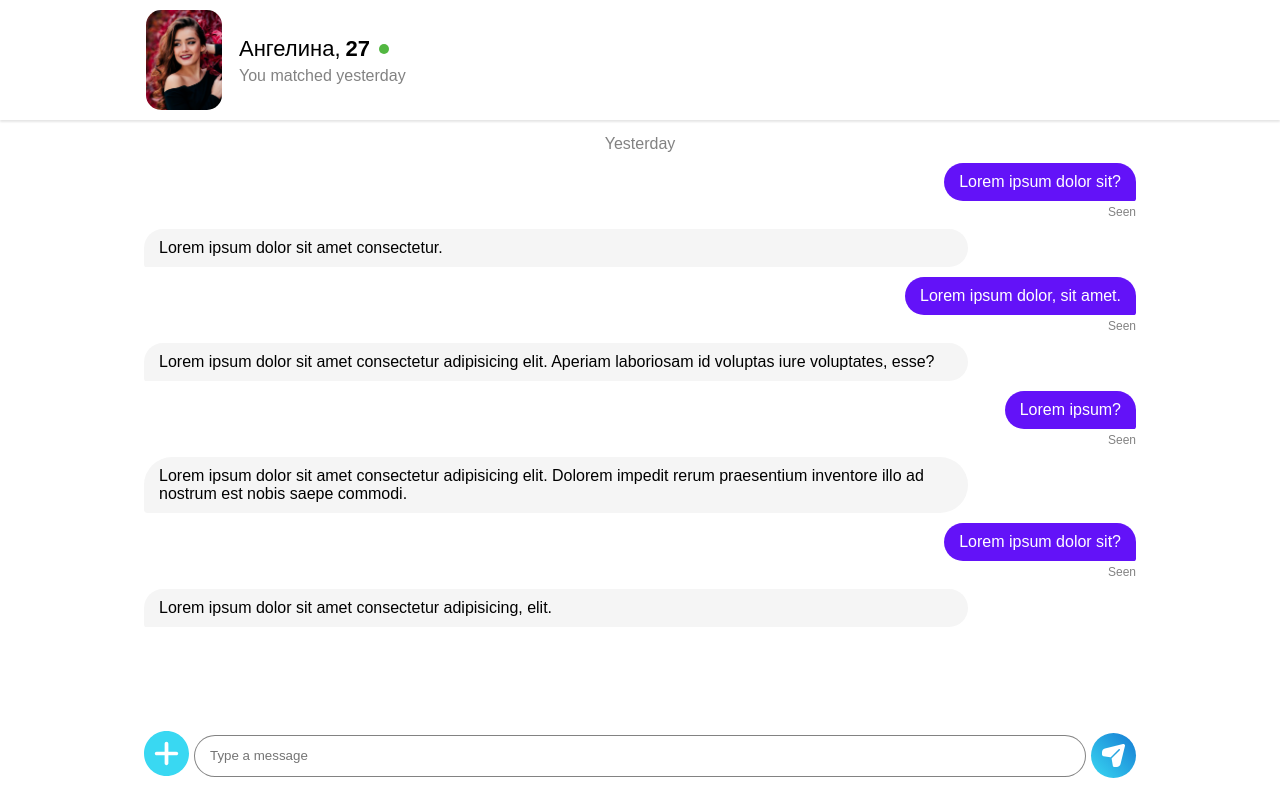
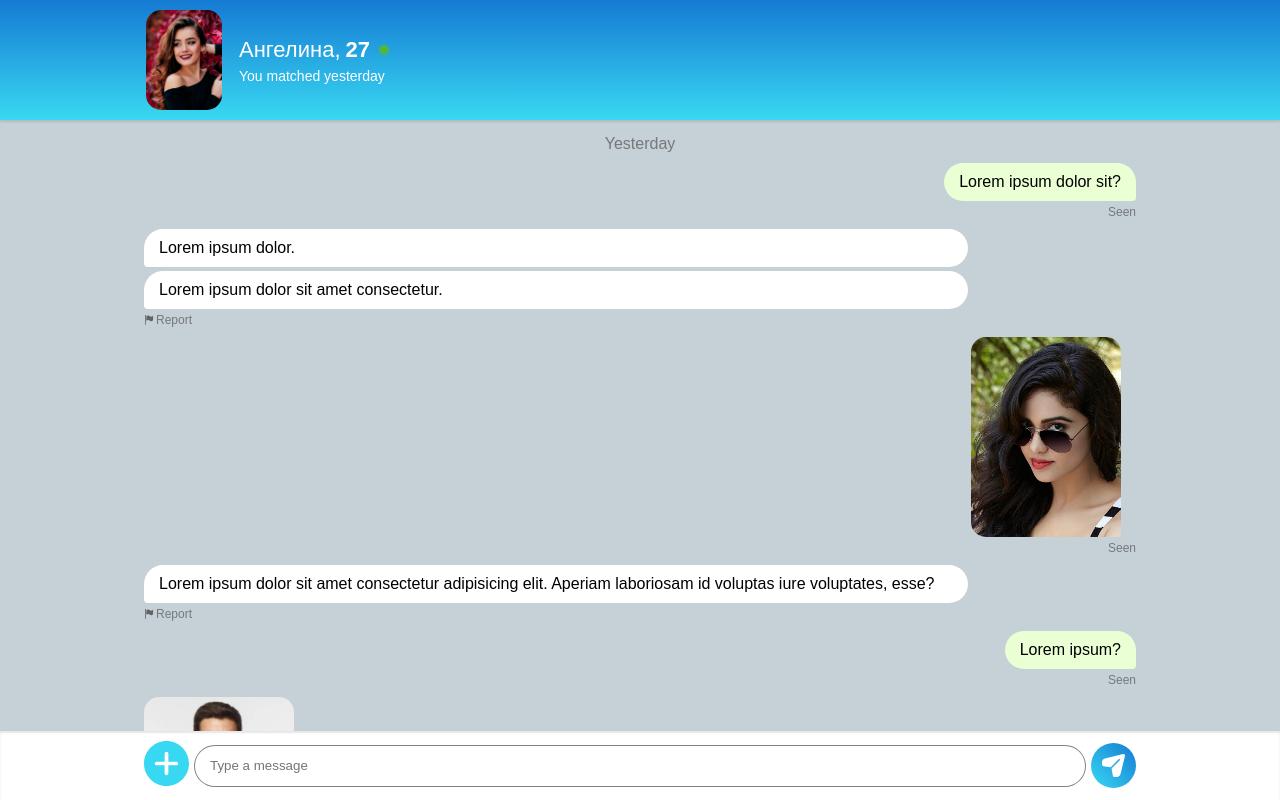
Before and after one commit to webDevT/flirtu-chart, a website: page app/index.html in a window 1280 px wide. Drawn offline with nearby package versions, Linux system fonts and the light colour scheme.

Commit message:
chat updates

```diff
--- a/app/index.html
+++ b/app/index.html
@@ -64,13 +64,23 @@
 
 <div class="chart-row">
 	<div class="text-left">
+			Lorem ipsum dolor.
+		</div>
+			<div class="text-left">
 			Lorem ipsum dolor sit amet consectetur.
+		</div>
+		<div class="msg-status msg-status--left">
+			<img src="img/report.svg" alt="">
+			Report
 		</div>
 </div>
 
 	<div class="chart-row">
-			<div class="text-right">
-			Lorem ipsum dolor, sit amet.
+			<div class="text-right text-right--photo">
+			<a href="img/photo2.jpg" data-fancybox="gallery2" class="fancybox user-photo">
+			<img src="img/photo2.jpg" alt="">
+		</a>
+
 		</div>
 		<div class="msg-status msg-status--right">
 			Seen
@@ -79,6 +89,10 @@
 <div class="chart-row">
 	<div class="text-left">
 			Lorem ipsum dolor sit amet consectetur adipisicing elit. Aperiam laboriosam id voluptas iure voluptates, esse?
+		</div>
+		<div class="msg-status msg-status--left">
+			<img src="img/report.svg" alt="">
+			Report
 		</div>
 </div>
 
@@ -91,10 +105,18 @@
 		</div>
 		</div>
 <div class="chart-row">
-	<div class="text-left">
-			Lorem ipsum dolor sit amet consectetur adipisicing elit. Dolorem impedit rerum praesentium inventore illo ad nostrum est nobis saepe commodi.
+	<div class="text-left text-left--photo">
+			<a href="img/photo3.jpg" data-fancybox="gallery2" class="fancybox user-photo">
+			<img src="img/photo3.jpg" alt="">
+		</a>
+
+		</div>
+		<div class="msg-status msg-status--left">
+			<img src="img/report.svg" alt="">
+			Report
 		</div>
 </div>
+
 
 	<div class="chart-row">
 			<div class="text-right">
@@ -107,6 +129,10 @@
 <div class="chart-row">
 	<div class="text-left">
 			Lorem ipsum dolor sit amet consectetur adipisicing, elit.
+		</div>
+		<div class="msg-status msg-status--left">
+			<img src="img/report.svg" alt="">
+			Report
 		</div>
 </div>
 	</div>
--- a/app/js/main.js
+++ b/app/js/main.js
@@ -5,5 +5,9 @@ $(function(){
   transitionDuration: 0,
 
 });
+ $('[data-fancybox="gallery2"]').fancybox({
+  transitionEffect: "fade",
+  transitionDuration: 0,
 
 });
+});
--- a/app/sass/style.sass
+++ b/app/sass/style.sass
@@ -25,6 +25,7 @@ body
 	height: auto
 	background: #fff
 	box-sizing: border-box
+	background: #517da2
 .user-photo
 	width: 80px
 	height: 100px
@@ -57,17 +58,21 @@ body
 	background: #f4e430
 .chart__user-name
 	font-size: 22px
+	color: #fff
 .chart__user-age
 	font-size: 22px
 	margin-left: 5px
 	font-weight: 600
+	color: #fff
 .chart-footer
 	background: #fff
 	position: fixed
 	bottom: 0
 	width: 100%
-	padding-bottom: 20px
+	padding-bottom: 10px
+	padding-top: 10px
 	z-index: 999
+	box-shadow: inset 0px 2px 2px rgba(#000, 0.1)
 	.chart-container
 		display: flex
 		align-items: center
@@ -102,23 +107,24 @@ body
 	outline: none
 .chart__start-date
 	margin-top: 5px
-	color: rgba(#636363, 0.8)
+	color: #fff
+	font-size: 14px
 .chart__content
 	height: 100vh
 	padding-top: 130px
 	padding-bottom: 100px
 	box-sizing: border-box
 	overflow-y: auto
+	background: #c5d0d7
 	.chart-container
 		display: flex
 		flex-direction: column
 .text-right
 	align-self: flex-end
-	background: #6312f8
-	color: #fff
+	background: #ebffd5
 	max-width: 80%
 	padding: 10px 15px
-	border-radius: 30px
+	border-radius: 20px
 	border-bottom-right-radius: 4px
 .message-date
 	color: rgba(#636363, 0.8)
@@ -126,10 +132,10 @@ body
 	text-align: center
 	margin-bottom: 5px
 .text-left
-	background: #f5f5f5
+	background: #ffffff
 	max-width: 80%
 	padding: 10px 15px
-	border-radius: 30px
+	border-radius: 20px
 	border-bottom-left-radius: 4px
 .chart-row
 	display: flex
@@ -141,5 +147,26 @@ body
 	color: rgba(#636363, 0.8)
 .msg-status--right
 	text-align: right
-	margin-top: 4px
+.msg-status--left
+	display: flex
+	align-items: center
+	img
+		width: 10px
+		margin-right: 2px
+.text-right--photo,
+.text-left--photo
+	padding: 0
+	background: transparent
+	.user-photo
+		width: 150px
+		height: 200px
+.text-left--photo .user-photo
+	border-radius: 15px
+	border-bottom-left-radius: 1px
+.text-right--photo .user-photo
+	border-radius: 15px
+	border-bottom-right-radius: 1px
+.text-left,
+.text-right
+	margin-bottom: 4px
 @import "media"
--- a/docs/js/main.js
+++ b/docs/js/main.js
@@ -5,5 +5,9 @@ $(function(){
   transitionDuration: 0,
 
 });
+ $('[data-fancybox="gallery2"]').fancybox({
+  transitionEffect: "fade",
+  transitionDuration: 0,
 
 });
+});
```
Also changed, not shown: app/messages.html (added, +39 -0 lines), docs/index.html (+30 -4 lines), docs/messages.html (added, +39 -0 lines), app/css/style.min.css, app/img/logo.svg (added), app/img/photo2.jpg (added), app/img/photo3.jpg (added), app/img/report.svg (added), docs/css/style.min.css, docs/img/logo.svg (added), docs/img/photo2.jpg (added), docs/img/photo3.jpg (added), docs/img/report.svg (added), 1 other file.
